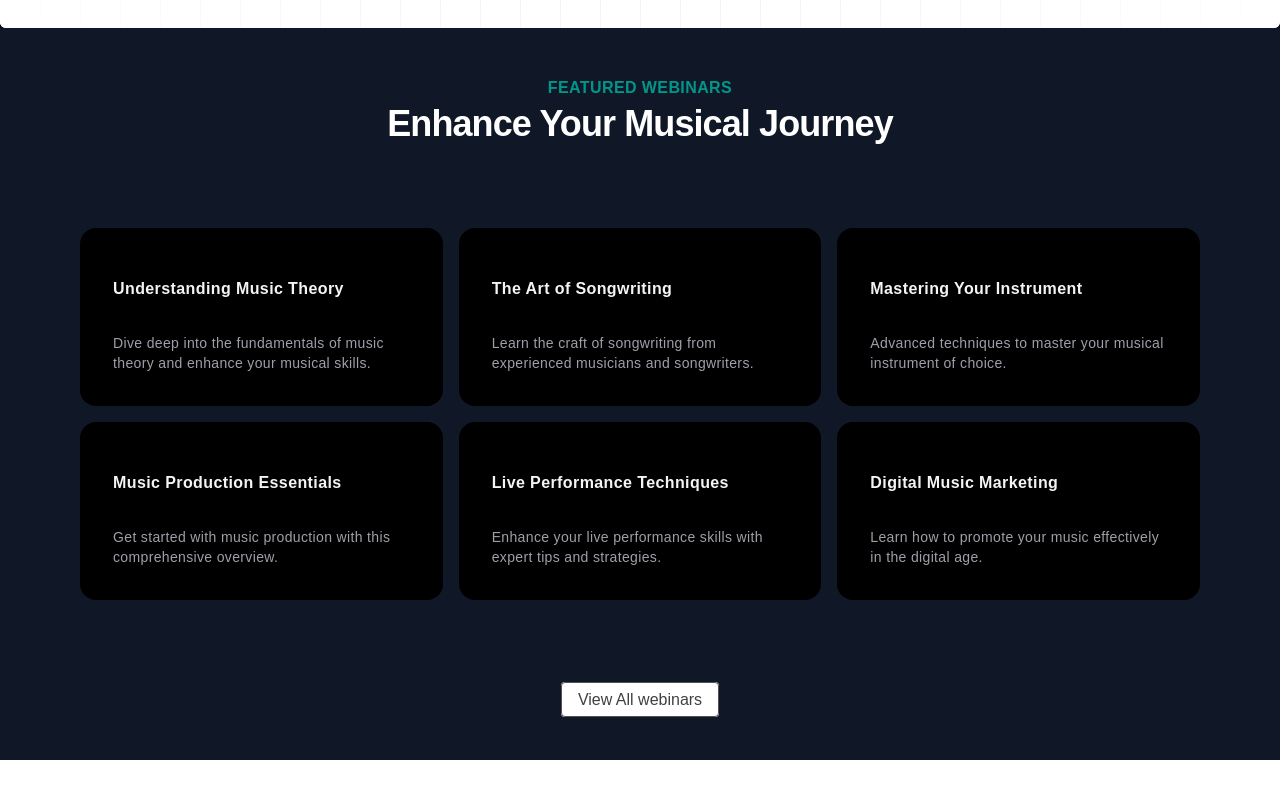
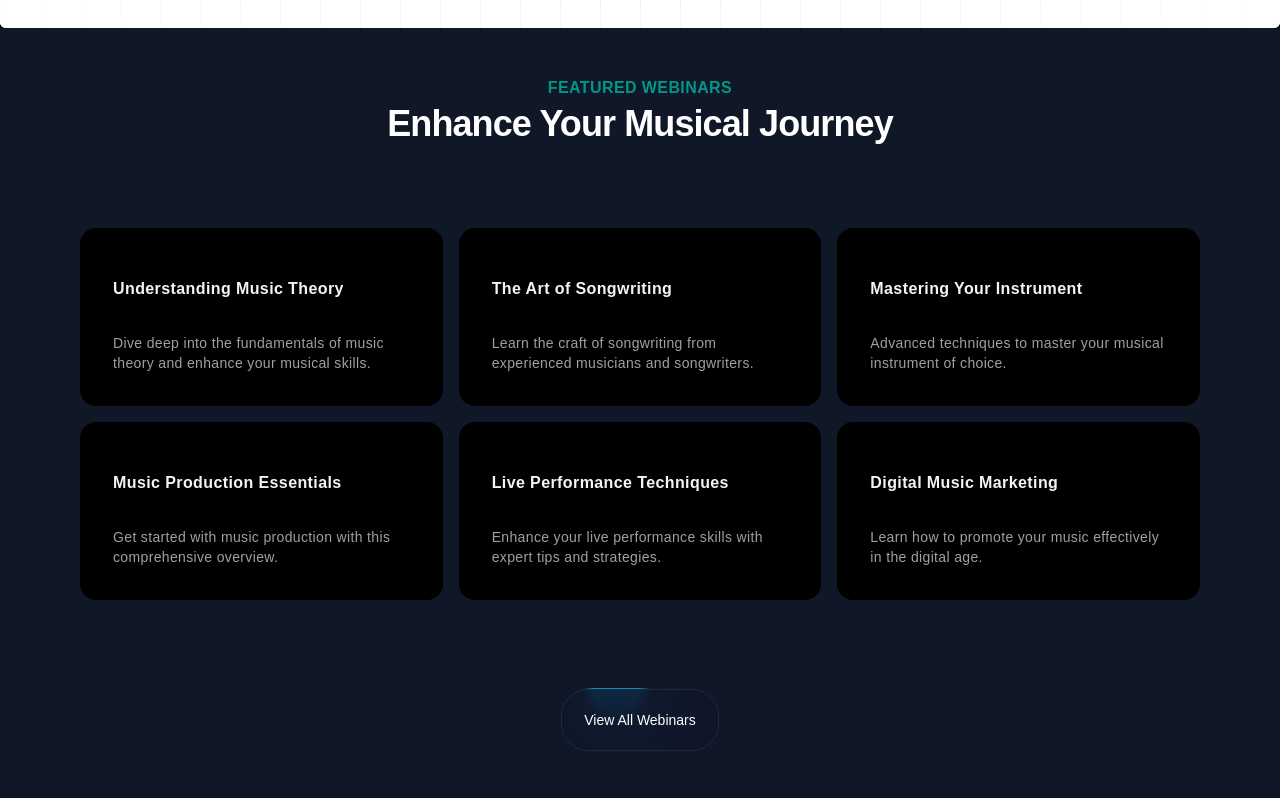
Before and after one commit to vinsmokejazz/muzix, a Next.js app: page / in a window 1280 px wide. Shown: the part 2524-3322 px from the top of the page. Before the commit the page ends 3284 px from the top, so only its background shows below. Built offline with nearby package versions, Linux system fonts and the light colour scheme.

Commit message:
fixed issues

```diff
--- a/src/components/UpcomingWebinars.tsx
+++ b/src/components/UpcomingWebinars.tsx
@@ -1,5 +1,7 @@
+"use client"
 import Link from "next/link";
 import { HoverEffect } from "./ui/HoverEffect";
+import { Button } from "./ui/moving-border";
 
 export default function UpcominWebinars() {
 
@@ -70,9 +72,8 @@ export default function UpcominWebinars() {
 
         <div className="mt-10 text-center">
           <Link href={"/"}
-          className="px-4 py-2 rounded border border-neutral-600 text-neutral-700 bg-white hover:bg-gray-100 transition duration-200"
           >
-            View All webinars
+            <Button>View All Webinars</Button>
           </Link>
         </div>
       </div>
```
